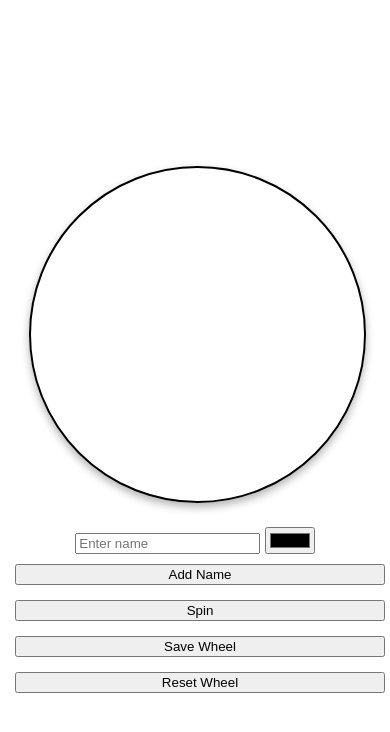
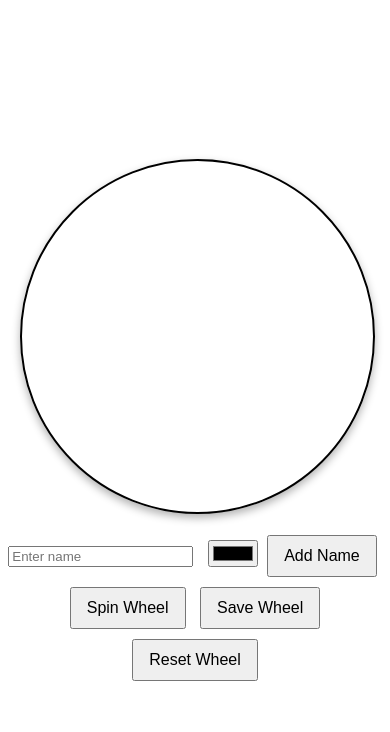
Before and after one commit to OkieCodeDemos/SpinningWheel, a plain HTML site: page index.html in a window 390 px wide. Drawn offline with nearby package versions, Linux system fonts and the light colour scheme; some packages are replaced by stand-ins of ours; a script that the page names is missing.

Commit message:
Update index.html

```diff
--- a/index.html
+++ b/index.html
@@ -4,9 +4,6 @@
     <meta charset="UTF-8">
     <meta name="viewport" content="width=device-width, initial-scale=1.0">
     <title>Wheel of Names</title>
-    <link rel="stylesheet" href="styles.css">
-    <script src="https://cdn.jsdelivr.net/npm/sweetalert2@11"></script>
-    <script src="https://cdn.jsdelivr.net/npm/canvas-confetti@1.5.1/dist/confetti.browser.min.js"></script>
     <style>
         body {
             font-family: Arial, sans-serif;
@@ -16,35 +13,23 @@
             justify-content: center;
             height: 100vh;
             margin: 0;
-            padding: 10px; /* Add padding for better spacing on mobile */
-            position: relative;
+            overflow: hidden; /* Prevent scrollbars on smaller devices */
         }
 
         #wheelContainer {
             position: relative;
-            width: 100%;
-            max-width: 500px; /* Set a maximum width for larger screens */
+            width: 90vmin; /* 90% of the smaller viewport dimension */
+            height: 90vmin; /* Ensure the container is square */
+            max-width: 90vw; /* Ensure the container does not exceed 90% of viewport width */
+            max-height: 90vh; /* Ensure the container does not exceed 90% of viewport height */
         }
 
         #wheelCanvas {
-            width: 100%; /* Make the canvas width 100% of its container */
-            height: auto; /* Maintain aspect ratio */
+            width: 100%;
+            height: 100%;
             border: 2px solid #000;
             border-radius: 50%;
             box-shadow: 0 4px 8px rgba(0, 0, 0, 0.3);
-        }
-
-        #pointer {
-            position: absolute;
-            top: 50%;
-            left: 100%;
-            transform: translate(-50%, -50%) rotate(270deg);
-            width: 0;
-            height: 0;
-            border-left: 20px solid transparent;
-            border-right: 20px solid transparent;
-            border-bottom: 40px solid grey;
-            filter: drop-shadow(0 4px 8px rgba(0, 0, 0, 0.5));
         }
 
         #controls {
@@ -52,35 +37,33 @@
             text-align: center;
         }
 
+        #colorInput {
+            margin-left: 10px;
+        }
+
         button {
             margin: 5px;
-        }
-
-        @media (max-width: 600px) {
-            #wheelContainer {
-                max-width: 90%; /* Make wheel container 90% of the viewport on smaller screens */
-            }
-
-            button {
-                width: 100%; /* Make buttons full width on smaller screens */
-                margin-top: 10px;
-            }
+            padding: 10px 15px;
+            font-size: 16px;
         }
     </style>
+    <link rel="stylesheet" href="https://cdn.jsdelivr.net/npm/sweetalert2@11/dist/sweetalert2.min.css">
 </head>
 <body>
     <div id="wheelContainer">
         <canvas id="wheelCanvas"></canvas>
     </div>
     <div id="controls">
-        <input type="text" id="nameInput" placeholder="Enter name">
-        <input type="color" id="colorInput" value="#000000">
+        <input type="text" id="nameInput" placeholder="Enter name" />
+        <input type="color" id="colorInput" />
         <button id="addNameBtn">Add Name</button>
-        <button id="spinBtn">Spin</button>
+        <button id="spinBtn">Spin Wheel</button>
         <button id="saveWheelBtn">Save Wheel</button>
         <button id="resetWheelBtn">Reset Wheel</button>
-        <audio id="spinSound" src="spin.mp3"></audio>
     </div>
+    <audio id="spinSound" src="spinner-sound-36693.mp3"></audio>
+    <script src="https://cdn.jsdelivr.net/npm/sweetalert2@11"></script>
+    <script src="https://cdn.jsdelivr.net/npm/canvas-confetti@1.4.0/dist/confetti.browser.min.js"></script>
     <script src="wheel.js"></script>
 </body>
 </html>
```
